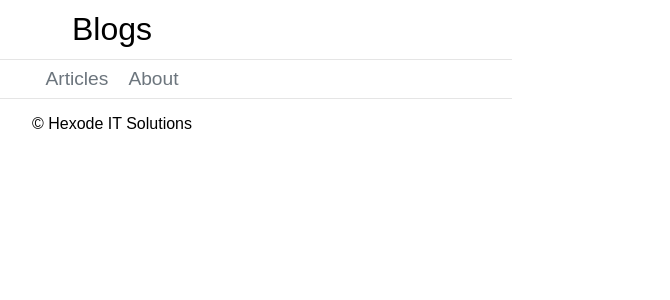
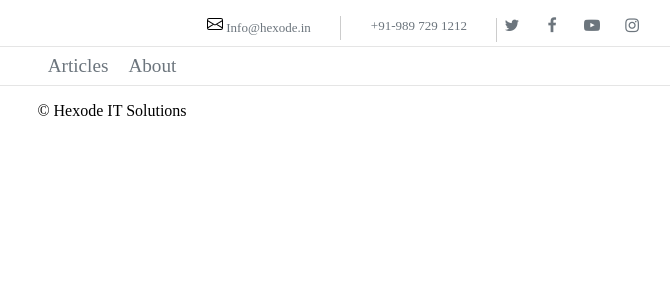
Before and after one commit to infohexode/hexode, an Angular app: page / in a window 1280 px wide. Shown: the top 300 px of the page, without its empty margins (528-1198 px from the left). Built offline with nearby package versions, Linux system fonts and the light colour scheme; no server answers.

Commit message:
Header 1st row completed

```diff
--- a/angular.json
+++ b/angular.json
@@ -27,6 +27,7 @@
               "src/assets"
             ],
             "styles": [
+              "node_modules/font-awesome/css/font-awesome.css",
               "src/styles.css"
             ],
             "scripts": []
--- a/package.json
+++ b/package.json
@@ -26,6 +26,7 @@
     "@nguniversal/express-engine": "^12.0.0",
     "cors": "^2.8.5",
     "express": "^4.15.2",
+    "font-awesome": "^4.7.0",
     "rxjs": "~6.6.0",
     "tslib": "^2.1.0",
     "zone.js": "~0.11.4"
--- a/src/app/app.module.ts
+++ b/src/app/app.module.ts
@@ -10,6 +10,7 @@ import { AboutComponent } from './about/about.component';
 import { ArticleComponent } from './article/article.component';
 import { NotFoundComponent } from './not-found/not-found.component';
 import { HttpClientModule } from '@angular/common/http';
+
 
 
 @NgModule({
--- a/src/app/nav-bar/nav-bar.component.css
+++ b/src/app/nav-bar/nav-bar.component.css
@@ -1,15 +1,108 @@
+*:before,
+*:after {
+  box-sizing: border-box;
+}
+div {
+  display: block;
+}
+.header {
+  position: absolute;
+  width: 100%;
+}
+
+.header-row {
+  background: none !important;
+}
+
 .title {
   font-size: 2em;
   text-align: center;
   border-bottom: 1px solid #e5e5e5;
+  display: flex;
+  color: #6c757d !important;
   padding: 0.7rem;
+  background: none !important;
+  padding-top: 3px;
+  padding-bottom: 5px;
 }
 
-.title a {
-  color: black !important;
-  text-decoration: none !important;
+
+.container {
+  position: relative;
+  padding-right: 15px;
+  padding-left: 15px;
+  margin-right: auto;
+  margin-left: auto;
+  width: 1140px;
+}
+.initial-container {
+  font-size: 13px;
+  position: relative;
+  display: flex;
+  z-index: 50;
+}
+.float-right {
+  justify-content: flex-end;
+  display: flex;
+  flex-grow: 1;
+  flex-shrink: 0;
+  align-items: center;
 }
 
+.row-content:after {
+  content: "";
+  position: absolute;
+  top: 0;
+  right: 0;
+  width: 1px;
+  height: 24px;
+  background: black;
+  opacity: 0.2;
+}
+
+.mail {
+  padding-right: 30px;
+  position: relative;
+  font-weight: 300;
+}
+
+.mail-img {
+  color: #e5e5e5 !important;
+}
+
+.mail-id {
+  font-size: 13px;
+  line-height: 16px;
+}
+
+.phone {
+  padding-right: 30px;
+  position: relative;
+  font-weight: 300;
+  margin-left: 30px;
+  display: flex;
+}
+.social {
+  padding-right: 30px;
+  position: relative;
+  font-weight: 300;
+  margin: 0 -5px;
+}
+
+.social:last-child {
+  margin-right: 0;
+}
+.socials {
+  font-size: 16px;
+  margin: 0 5px;
+  float: left;
+  display: block;
+  width: 30px;
+  height: 30px;
+  line-height: 30px;
+  text-align: center;
+  color: #6c757d;
+}
 .navbar {
   font-size: 1.2em;
   text-align: center;
--- a/src/app/nav-bar/nav-bar.component.html
+++ b/src/app/nav-bar/nav-bar.component.html
@@ -1,6 +1,59 @@
 <header>
-  <div class="title">
-    <a routerLink=""> Blogs</a>
+  <div class="title header-row">
+    <div class="container">
+      <div class="initial-container">
+        <div class="float-right">
+          <div class="mail row-content">
+            <i class="mail-img"
+              ><img src="../../assets/envelope.svg" alt=""
+            /></i>
+            <span class="mail-id"> Info@hexode.in </span>
+          </div>
+          <div class="phone row-content">
+            <i class="phone-img"></i>
+            <span class="phone-no"> +91-989 729 1212 </span>
+          </div>
+          <div class="social ">
+            <a
+              href="https://twitter.com/stylemix_themes"
+              class="social-twitter socials"
+              target="_blank"
+              data-wpel-link="external"
+              rel="nofollow external noopener noreferrer"
+            >
+              <i class="fa fa-twitter"></i>
+            </a>
+            <a
+              href="https://www.facebook.com/stylemixthemes/"
+              class="social-facebook socials"
+              target="_blank"
+              data-wpel-link="external"
+              rel="nofollow external noopener noreferrer"
+            >
+              <i class="fa fa-facebook"></i>
+            </a>
+            <a
+              href="https://www.youtube.com/channel/UCpuJgzrLAbVKCHDo_1lluKA"
+              class="social-youtube socials"
+              target="_blank"
+              data-wpel-link="external"
+              rel="nofollow external noopener noreferrer"
+            >
+              <i class="fa fa-youtube-play"></i>
+            </a>
+            <a
+              href="https://www.instagram.com/stylemixthemes/"
+              class="social-instagram socials"
+              target="_blank"
+              data-wpel-link="external"
+              rel="nofollow external noopener noreferrer"
+            >
+              <i class="fa fa-instagram"></i>
+            </a>
+          </div>
+        </div>
+      </div>
+    </div>
   </div>
   <nav class="navbar">
     <a routerLink="/articles" class="nav-item">Articles</a>
--- a/src/styles.css
+++ b/src/styles.css
@@ -1,4 +1,4 @@
-body{
+/* body{
     margin: 0 auto;
     max-width: 800px;
     font-family: Arial, Helvetica, sans-serif;
@@ -8,4 +8,4 @@ body{
     color: gray;
     margin-top: -28px;
     font-size: 14px;
-}
+} */
```
Also changed, not shown: src/assets/envelope.svg (added), 1 other file (tests, documents, lock files or other folders).
